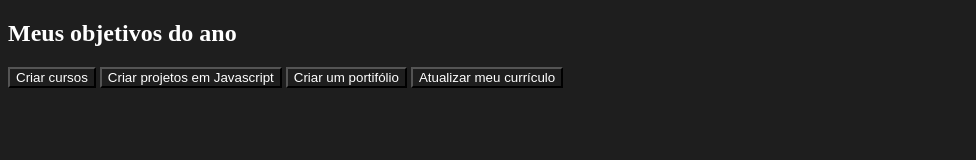
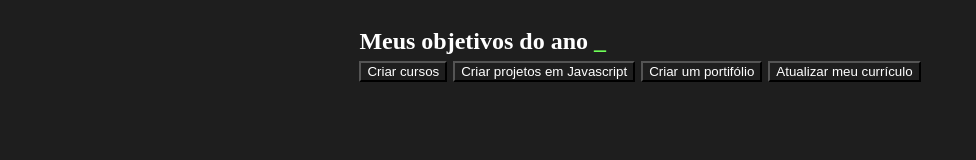
Before and after one commit to nathannn007/nathan-3F, a plain HTML site: page index.html in a window 1280 px wide. Shown: the whole page, without its empty margins (0-976 px from the left). Drawn offline with Linux system fonts and the light colour scheme.

Commit message:
Add files via upload

```diff
--- a/index.html
+++ b/index.html
@@ -9,7 +9,7 @@
 </head>
 <body>
     <section class="conteudo-principal">
-      <h2 class="titulo-principal">Meus objetivos do ano</h2>
+      <h2 class="titulo-principal">Meus objetivos do ano<span> _ </span</h2>
       <div class="botoes">
           <button class="botao">Criar cursos</button>
           <button class="botao">Criar projetos em Javascript</button>
--- a/style.css
+++ b/style.css
@@ -11,3 +11,13 @@
     background-color: var(--cor-de-fundo);
     color: var(--branco);
 }
+
+span{
+    color: var(--verde);
+}
+.conteudo-principal{
+    display: flex;
+    flex-direction: column;
+    justify-content: center;
+    align-items: center;
+}
```
